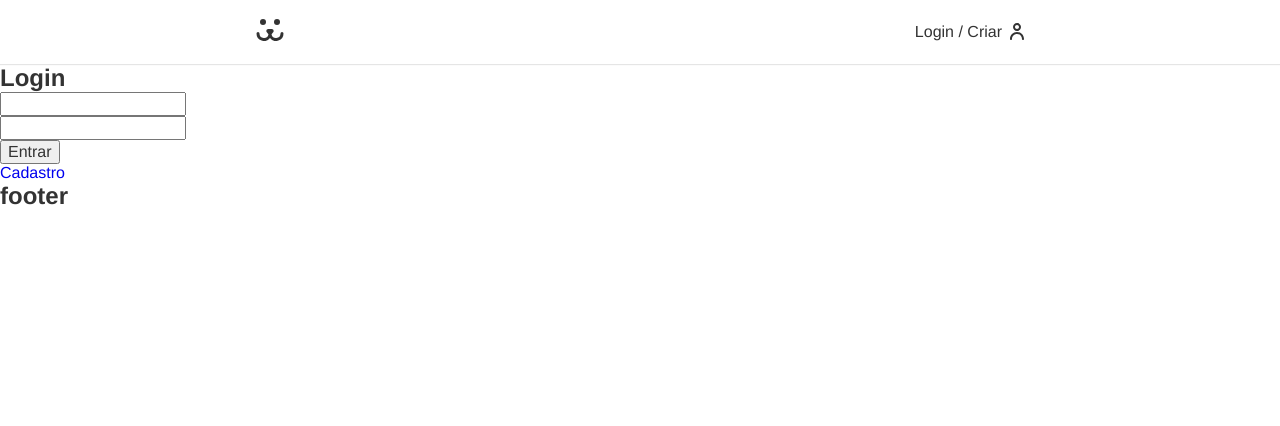
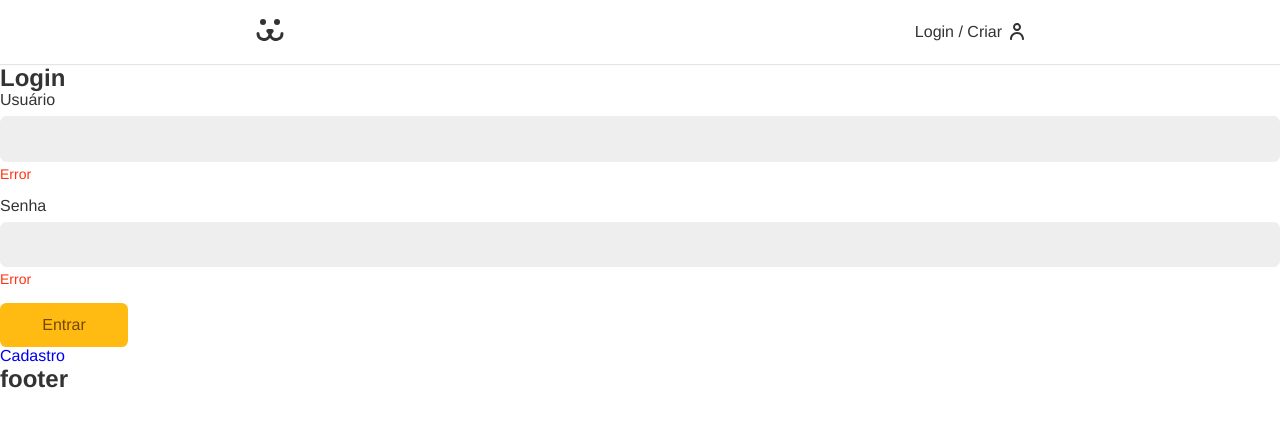
Before and after one commit to rafaelalves78/Dogs, a React (Vite) app: page /login in a window 1280 px wide. Shown: the top 426 px of the page. Built offline with nearby package versions, Linux system fonts and the light colour scheme; the HTML template or start-up script is replaced by a standard one.

Commit message:
Form component

```diff
--- /dev/null
+++ b/src/Components/Forms/Button.jsx
@@ -0,0 +1,12 @@
+import React from 'react';
+import styles from './Button.module.css';
+
+const Button = ({ children, ...props }) => {
+  return (
+    <button {...props} className={styles.button}>
+      {children}
+    </button>
+  );
+};
+
+export default Button;
--- /dev/null
+++ b/src/Components/Forms/Button.module.css
@@ -0,0 +1,22 @@
+.button{
+  font-size: 1rem;
+  font-family: var(--type-firts);
+  cursor: pointer;
+  border: none;
+  border-radius: 0.4rem;
+  min-width: 8rem;
+  background: #fb1;
+  color: #764701;
+  padding: 0.8rem 1.2rem;
+  box-sizing: border-box;
+}
+.button:hover,
+.button:focus{
+  outline: none;
+  box-shadow: 0 0 0 3px #fea, 0 0 0 4px #fb1;
+}
+
+.button:disabled{
+  opacity: 0.5;
+  cursor: wait;
+}
--- /dev/null
+++ b/src/Components/Forms/Input.jsx
@@ -0,0 +1,16 @@
+import React from 'react';
+import styles from './Input.module.css';
+
+const Input = ({ label, type, name }) => {
+  return (
+    <div className={styles.wrapper}>
+      <label htmlFor={name} className={styles.label}>
+        {label}
+      </label>
+      <input id={name} type={type} name={name} className={styles.input}></input>
+      <p className={styles.error}>Error</p>
+    </div>
+  );
+};
+
+export default Input;
--- /dev/null
+++ b/src/Components/Forms/Input.module.css
@@ -0,0 +1,34 @@
+.wrapper{
+  margin-bottom: 1rem;
+}
+
+.input{
+  border: 1px solid #eee;
+  display: block;
+  width: 100%;
+  font-size: 1rem;
+  padding: 0.8rem;
+  border-radius: 0.4rem;
+  background: #eee;
+  transition: 0.2s;
+}
+.input:focus,
+.input:hover{
+  outline: none;
+  border-color: #fb1;
+  background: white;
+  box-shadow: 0 0 0 3px #fea;
+}
+
+.label{
+  display: block;
+  font-size: 1rem;
+  line-height: 1;
+  padding-bottom: 0.5rem;
+}
+
+.error{
+  color: #f31;
+  font-size: .875rem;
+  margin-top: .25rem;
+}
--- a/src/Components/Login/LoginForm.jsx
+++ b/src/Components/Login/LoginForm.jsx
@@ -1,5 +1,7 @@
 import React, { useState } from 'react';
 import { Link } from 'react-router-dom';
+import Input from '../Forms/Input';
+import Button from '../Forms/Button';
 
 const LoginForm = () => {
   const [username, setUsername] = useState('');
@@ -26,18 +28,11 @@
   return (
     <section>
       <h1>Login</h1>
+
       <form action="" onSubmit={handleSubmit}>
-        <input
-          type="text"
-          value={username}
-          onChange={({ target }) => setUsername(target.value)}
-        />
-        <input
-          type="password"
-          value={password}
-          onChange={({ target }) => setPassword(target.value)}
-        />
-        <button>Entrar</button>
+        <Input label="Usuário" type="text" name="username" />
+        <Input label="Senha" type="password" name="password" />
+        <Button>Entrar</Button>
       </form>
       <Link to="/login/criar">Cadastro</Link>
     </section>
```
